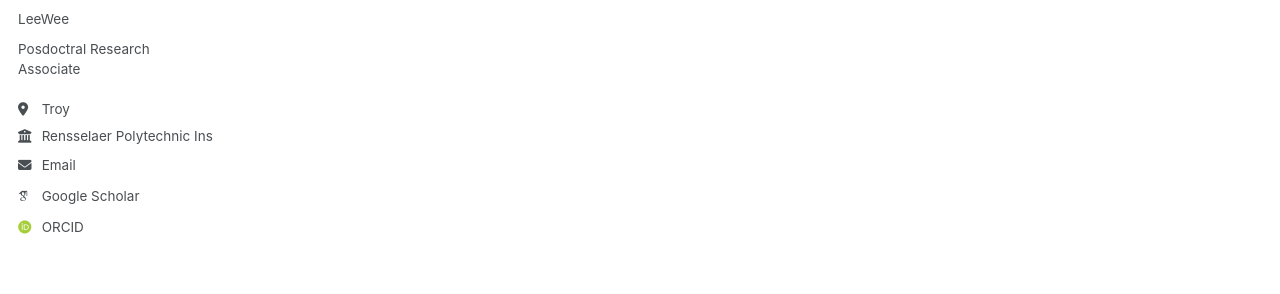
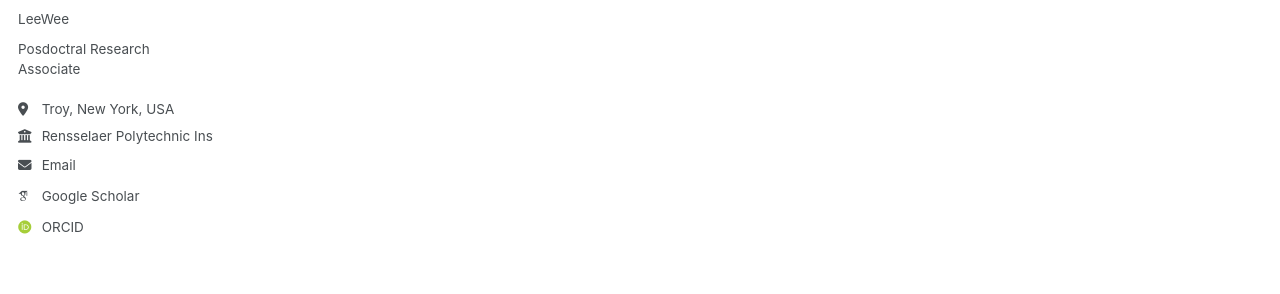
Before and after one commit to liweiw5255/liweiw5255.github.io, a Jekyll site: the page built from _pages/about.md, in a window 1280 px wide. Shown: the part 307-601 px from the top of the page. Built offline with Jekyll 4.4.1, drawn with Linux system fonts in a browser that asks for light colours; some web fonts are replaced; a script that is not in the unit is left out.

Commit message:
Update _config.yml

```diff
--- a/_config.yml
+++ b/_config.yml
@@ -27,7 +27,7 @@ author:
   name             : "Liwei Wang"
   pronouns         : "LeeWee"
   bio              : "Posdoctral Research Associate"
-  location         : "Troy"
+  location         : "Troy, New York, USA"
   employer         : "Rensselaer Polytechnic Institute (RPI)"
   uri              : # URL
   email            : "wangl27@rpi.edu"
```
